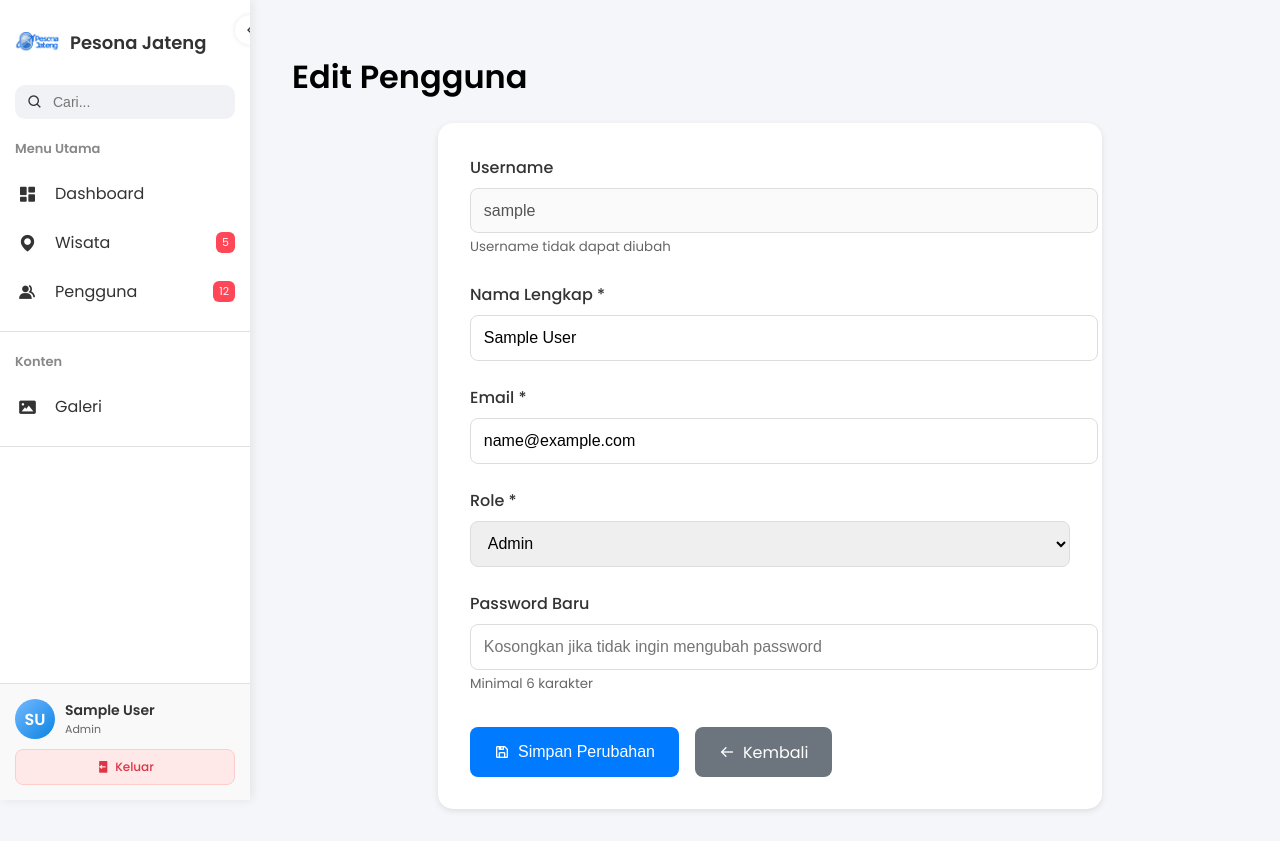
After one commit to Ayuoktaviani23/website_wisata, a PHP site: page /admin/pages/pengguna/edit_user.php?id=1 in a window 1280 px wide. The commit adds this page. Run offline with PHP 8.4, Linux system fonts and the light colour scheme; the visitor is signed in with stand-in values (Sample User, id 1); tables that the repository leaves empty or names only in its code hold one stand-in row (values such as "Sample post").

Commit message:
update terbaru

```diff
--- a/admin/includes/sidebar/sidebar.php
+++ b/admin/includes/sidebar/sidebar.php
@@ -1,5 +1,5 @@
 <?php
-// Jangan panggil session_start() di sini
+
 if(!defined('BASE_URL')) define('BASE_URL','/pesona_jateng/admin/');
 
 // Ambil data user
@@ -45,7 +45,6 @@ body {margin:0; font-family:'Poppins',sans-serif; background:#f5f6fa;}
 }
 #sidebar.collapsed { width:80px; }
 
-/* Toggle Button */
 .toggle-btn {
     position:absolute; top:15px; right:-15px;
     background:#fff; border-radius:50%; width:30px; height:30px;
@@ -132,23 +131,20 @@ ul li a i { font-size:20px; min-width:25px; text-align:center; }
             <li><a href="<?= BASE_URL ?>pages/dashboard/dashboard.php"><i class='bx bxs-dashboard'></i><span class="text">Dashboard</span></a></li>
             <li><a href="<?= BASE_URL ?>pages/wisata/wisata.php"><i class='bx bxs-map'></i><span class="text">Wisata</span><span class="badge">5</span></a></li>
             <li><a href="<?= BASE_URL ?>pages/pengguna/pengguna.php"><i class='bx bxs-group'></i><span class="text">Pengguna</span><span class="badge">12</span></a></li>
-            <li><a href="#"><i class='bx bxs-doughnut-chart'></i><span class="text">Analytics</span></a></li>
+
         </ul>
 
         <div class="menu-divider"></div>
 
         <div class="menu-section">Konten</div>
         <ul class="middle">
-            <li><a href="#"><i class='bx bxs-message-dots'></i><span class="text">Pesan</span><span class="badge">3</span></a></li>
-            <li><a href="#"><i class='bx bxs-calendar'></i><span class="text">Event</span></a></li>
+
             <li><a href="<?= BASE_URL ?>pages/galeri/galeri.php"><i class='bx bxs-image'></i><span class="text">Galeri</span></a></li>
         </ul>
 
         <div class="menu-divider"></div>
 
-        <ul class="bottom">
-            <li><a href="#"><i class='bx bxs-cog'></i><span class="text">Pengaturan</span></a></li>
-        </ul>
+
     </div>
 
     <!-- User Section -->
@@ -161,11 +157,7 @@ ul li a i { font-size:20px; min-width:25px; text-align:center; }
             </div>
         </div>
 
-        <div class="user-actions">
-            <a href="<?= BASE_URL ?>pages/profil/profil.php" class="user-action-btn profile-btn" title="Profil">
-                <i class='bx bxs-user'></i>
-                <span>Profil</span>
-            </a>
+
           <a href="<?= BASE_URL ?>includes/sidebar/logout.php" class="user-action-btn logout-btn" title="Keluar" onclick="return confirm('Yakin ingin logout?')">
     <i class='bx bxs-log-out'></i>
     <span>Keluar</span>
--- a/admin/pages/dashboard/dashboard.php
+++ b/admin/pages/dashboard/dashboard.php
@@ -116,10 +116,7 @@ $wisataTerbaru = mysqli_query($conn, $queryWisata);
     <a href="../wisata/edit_wisata.php?id=<?= $w['id_wisata'] ?>" style="color: #28a745; margin-right: 10px;">
       <i class='bx bxs-edit'></i>
     </a>
-    <a href="pages/wisata/hapus.php?id=<?= $w['id_wisata'] ?>"
-       onclick="return confirm('Yakin ingin menghapus?')"
-       style="color: #dc3545;">
-      <i class='bx bxs-trash'></i>
+
     </a>
   </td>
 </tr>
--- /dev/null
+++ b/admin/pages/pengguna/edit_user.php
@@ -0,0 +1,285 @@
+<?php
+session_start();
+require_once __DIR__ . '/../../../config/koneksi.php';
+
+// Cek login admin
+if(!isset($_SESSION['user_id']) || $_SESSION['role'] !== 'admin'){
+    header("Location: ../../../login.php");
+    exit;
+}
+
+$user_id = $_SESSION['user_id'];
+$username = $_SESSION['username'];
+
+// BASE_URL untuk sidebar
+define('BASE_URL', '/pesona_jateng/admin/');
+
+// Ambil ID pengguna yang akan diedit
+$id_edit = isset($_GET['id']) ? intval($_GET['id']) : 0;
+
+// Ambil data pengguna yang akan diedit
+if($id_edit > 0){
+    $query = "SELECT * FROM users WHERE id_user = $id_edit";
+    $result = mysqli_query($conn, $query);
+    $user_edit = mysqli_fetch_assoc($result);
+
+    if(!$user_edit){
+        $_SESSION['error'] = "Pengguna tidak ditemukan!";
+        header("Location: pengguna.php");  // Diubah dari users.php ke pengguna.php
+        exit;
+    }
+} else {
+    $_SESSION['error'] = "ID pengguna tidak valid!";
+    header("Location: pengguna.php");  // Diubah dari users.php ke pengguna.php
+    exit;
+}
+
+// Proses update data
+if($_SERVER['REQUEST_METHOD'] == 'POST'){
+    $nama_lengkap = mysqli_real_escape_string($conn, $_POST['nama_lengkap']);
+    $email = mysqli_real_escape_string($conn, $_POST['email']);
+    $role = mysqli_real_escape_string($conn, $_POST['role']);
+    $password = $_POST['password'];
+
+    // Validasi email
+    if(!filter_var($email, FILTER_VALIDATE_EMAIL)){
+        $error = "Format email tidak valid!";
+    } else {
+        // Cek apakah email sudah digunakan oleh user lain
+        $check_email = mysqli_query($conn, "SELECT id_user FROM users WHERE email = '$email' AND id_user != $id_edit");
+        if(mysqli_num_rows($check_email) > 0){
+            $error = "Email sudah digunakan oleh pengguna lain!";
+        } else {
+            // Update data pengguna
+            if(!empty($password)){
+                // Jika password diisi, hash password baru
+                $hashed_password = password_hash($password, PASSWORD_DEFAULT);
+                $query_update = "UPDATE users SET
+                                nama_lengkap = '$nama_lengkap',
+                                email = '$email',
+                                role = '$role',
+                                password = '$hashed_password'
+                                WHERE id_user = $id_edit";
+            } else {
+                // Jika password tidak diisi, jangan update password
+                $query_update = "UPDATE users SET
+                                nama_lengkap = '$nama_lengkap',
+                                email = '$email',
+                                role = '$role'
+                                WHERE id_user = $id_edit";
+            }
+
+            if(mysqli_query($conn, $query_update)){
+                $_SESSION['success'] = "Data pengguna berhasil diperbarui!";
+                header("Location: pengguna.php");  // DIUBAH DARI users.php KE pengguna.php
+                exit;
+            } else {
+                $error = "Gagal memperbarui data: " . mysqli_error($conn);
+            }
+        }
+    }
+}
+?>
+
+<!DOCTYPE html>
+<html lang="id">
+<head>
+<meta charset="UTF-8">
+<meta name="viewport" content="width=device-width, initial-scale=1.0">
+<title>Edit Pengguna - Pesona Jateng</title>
+<link href='https://unpkg.com/boxicons@2.1.4/css/boxicons.min.css' rel='stylesheet'>
+<link rel="stylesheet" href="<?= BASE_URL ?>includes/sidebar/sidebar.css">
+<style>
+  body { font-family: 'Poppins', sans-serif; background-color: #f8f9fc; display: flex; margin: 0; }
+  main { flex: 1; padding: 2rem; margin-left: 260px; transition: all 0.3s ease; }
+
+  .form-container {
+    background: #fff;
+    border-radius: 15px;
+    box-shadow: 0 2px 6px rgba(0,0,0,0.1);
+    padding: 2rem;
+    max-width: 600px;
+    margin: 0 auto;
+  }
+
+  .form-group {
+    margin-bottom: 1.5rem;
+  }
+
+  .form-group label {
+    display: block;
+    margin-bottom: 0.5rem;
+    font-weight: 500;
+    color: #333;
+  }
+
+  .form-group input,
+  .form-group select {
+    width: 100%;
+    padding: 0.8rem;
+    border: 1px solid #ddd;
+    border-radius: 8px;
+    font-size: 1rem;
+    transition: all 0.3s;
+  }
+
+  .form-group input:focus,
+  .form-group select:focus {
+    outline: none;
+    border-color: #007bff;
+    box-shadow: 0 0 0 3px rgba(0,123,255,0.25);
+  }
+
+  .btn {
+    padding: 0.8rem 1.5rem;
+    border: none;
+    border-radius: 8px;
+    font-size: 1rem;
+    cursor: pointer;
+    transition: all 0.3s;
+    display: inline-flex;
+    align-items: center;
+    gap: 0.5rem;
+  }
+
+  .btn-primary {
+    background: #007bff;
+    color: white;
+  }
+
+  .btn-primary:hover {
+    background: #0056b3;
+  }
+
+  .btn-secondary {
+    background: #6c757d;
+    color: white;
+    text-decoration: none;
+  }
+
+  .btn-secondary:hover {
+    background: #545b62;
+  }
+
+  .alert {
+    padding: 1rem;
+    border-radius: 8px;
+    margin-bottom: 1.5rem;
+  }
+
+  .alert-danger {
+    background: #f8d7da;
+    color: #721c24;
+    border: 1px solid #f5c6cb;
+  }
+
+  .alert-success {
+    background: #d4edda;
+    color: #155724;
+    border: 1px solid #c3e6cb;
+  }
+</style>
+</head>
+<body>
+
+<!-- SIDEBAR -->
+<?php include __DIR__ . '/../../includes/sidebar/sidebar.php'; ?>
+
+<main>
+<h1>Edit Pengguna</h1>
+
+<div class="form-container">
+  <?php if(isset($error)): ?>
+    <div class="alert alert-danger">
+      <i class='bx bx-error-circle'></i> <?= htmlspecialchars($error) ?>
+    </div>
+  <?php endif; ?>
+
+  <?php if(isset($_SESSION['success'])): ?>
+    <div class="alert alert-success">
+      <i class='bx bx-check-circle'></i> <?= $_SESSION['success'] ?>
+    </div>
+    <?php unset($_SESSION['success']); ?>
+  <?php endif; ?>
+
+  <form method="POST" action="">
+    <div class="form-group">
+      <label for="username">Username</label>
+      <input type="text" id="username" value="<?= htmlspecialchars($user_edit['username']) ?>" disabled>
+      <small style="color: #666;">Username tidak dapat diubah</small>
+    </div>
+
+    <div class="form-group">
+      <label for="nama_lengkap">Nama Lengkap *</label>
+      <input type="text" id="nama_lengkap" name="nama_lengkap"
+             value="<?= htmlspecialchars($user_edit['nama_lengkap']) ?>" required>
+    </div>
+
+    <div class="form-group">
+      <label for="email">Email *</label>
+      <input type="email" id="email" name="email"
+             value="<?= htmlspecialchars($user_edit['email']) ?>" required>
+    </div>
+
+    <div class="form-group">
+      <label for="role">Role *</label>
+      <select id="role" name="role" required>
+        <option value="user" <?= $user_edit['role'] == 'user' ? 'selected' : '' ?>>User</option>
+        <option value="admin" <?= $user_edit['role'] == 'admin' ? 'selected' : '' ?>>Admin</option>
+      </select>
+    </div>
+
+    <div class="form-group">
+      <label for="password">Password Baru</label>
+      <input type="password" id="password" name="password"
+             placeholder="Kosongkan jika tidak ingin mengubah password">
+      <small style="color: #666;">Minimal 6 karakter</small>
+    </div>
+
+    <div style="display: flex; gap: 1rem; margin-top: 2rem;">
+      <button type="submit" class="btn btn-primary">
+        <i class='bx bx-save'></i> Simpan Perubahan
+      </button>
+      <a href="pengguna.php" class="btn btn-secondary"> <!-- Diubah dari users.php ke pengguna.php -->
+        <i class='bx bx-arrow-back'></i> Kembali
+      </a>
+    </div>
+  </form>
+</div>
+
+</main>
+
+<script>
+// Validasi form sebelum submit
+document.querySelector('form').addEventListener('submit', function(e) {
+  const password = document.getElementById('password').value;
+  const email = document.getElementById('email').value;
+  const nama = document.getElementById('nama_lengkap').value;
+
+  // Validasi nama
+  if(nama.trim() === '') {
+    e.preventDefault();
+    alert('Nama lengkap harus diisi!');
+    return false;
+  }
+
+  // Validasi email
+  const emailRegex = /^[^\s@]+@[^\s@]+\.[^\s@]+$/;
+  if(!emailRegex.test(email)) {
+    e.preventDefault();
+    alert('Format email tidak valid!');
+    return false;
+  }
+
+  // Validasi password (jika diisi)
+  if(password !== '' && password.length < 6) {
+    e.preventDefault();
+    alert('Password minimal 6 karakter!');
+    return false;
+  }
+
+  return true;
+});
+</script>
+</body>
+</html>
--- a/admin/pages/wisata/detail_wisata.php
+++ b/admin/pages/wisata/detail_wisata.php
@@ -26,7 +26,7 @@ $tiket = mysqli_fetch_assoc(mysqli_query($conn, "SELECT * FROM tiket_wisata WHER
 $galeri = mysqli_query($conn, "SELECT * FROM galeri_wisata WHERE id_wisata = $id");
 
 
-$galeri_path = "galeri/img/"; // Sesuaikan dengan struktur folder Anda
+$galeri_path = "../galeri/img/"; // Sesuaikan dengan struktur folder Anda
 ?>
 ?>
 
--- a/users/layouts/navbar/index.php
+++ b/users/layouts/navbar/index.php
@@ -59,7 +59,6 @@ if (isset($_SESSION['user_id'])) {
       <a href="../home/index.php" class="<?= strpos($_SERVER['REQUEST_URI'], 'home') !== false ? 'active' : '' ?>">Beranda</a>
       <a href="../wisata/index.php" class="<?= strpos($_SERVER['REQUEST_URI'], 'wisata') !== false ? 'active' : '' ?>">Wisata</a>
       <a href="../favorite/index.php" class="<?= strpos($_SERVER['REQUEST_URI'], 'favorite') !== false ? 'active' : '' ?>">Favorit</a>
-      <a href="#" class="<?= strpos($_SERVER['REQUEST_URI'], 'kontak.php') !== false ? 'active' : '' ?>">Kontak</a>
 
       <?php if($user && $user['role'] === 'admin'): ?>
           <a href="../../admin/pages/dashboard/dashboard.php"><i class="bi bi-gear-fill"></i> Admin Panel</a>
```
Also changed, not shown: admin/pages/pengguna/hapus_user.php (added, +85 -0 lines), admin/pages/wisata/hapus_wisata.php (added, +98 -0 lines), admin/pages/wisata/wisata.php (+13 -7 lines), users/wisata/detail.php (+1 -68 lines), admin/pages/galeri/img/karimunjawa1.jpg (added), mvc/app/controllers/WisataController.php (deleted), mvc/app/models/wisata.php (deleted), mvc/config/database.php (deleted), mvc/public/index.php (deleted), mvc/views/wisata/index.php (deleted), 2 other files.
